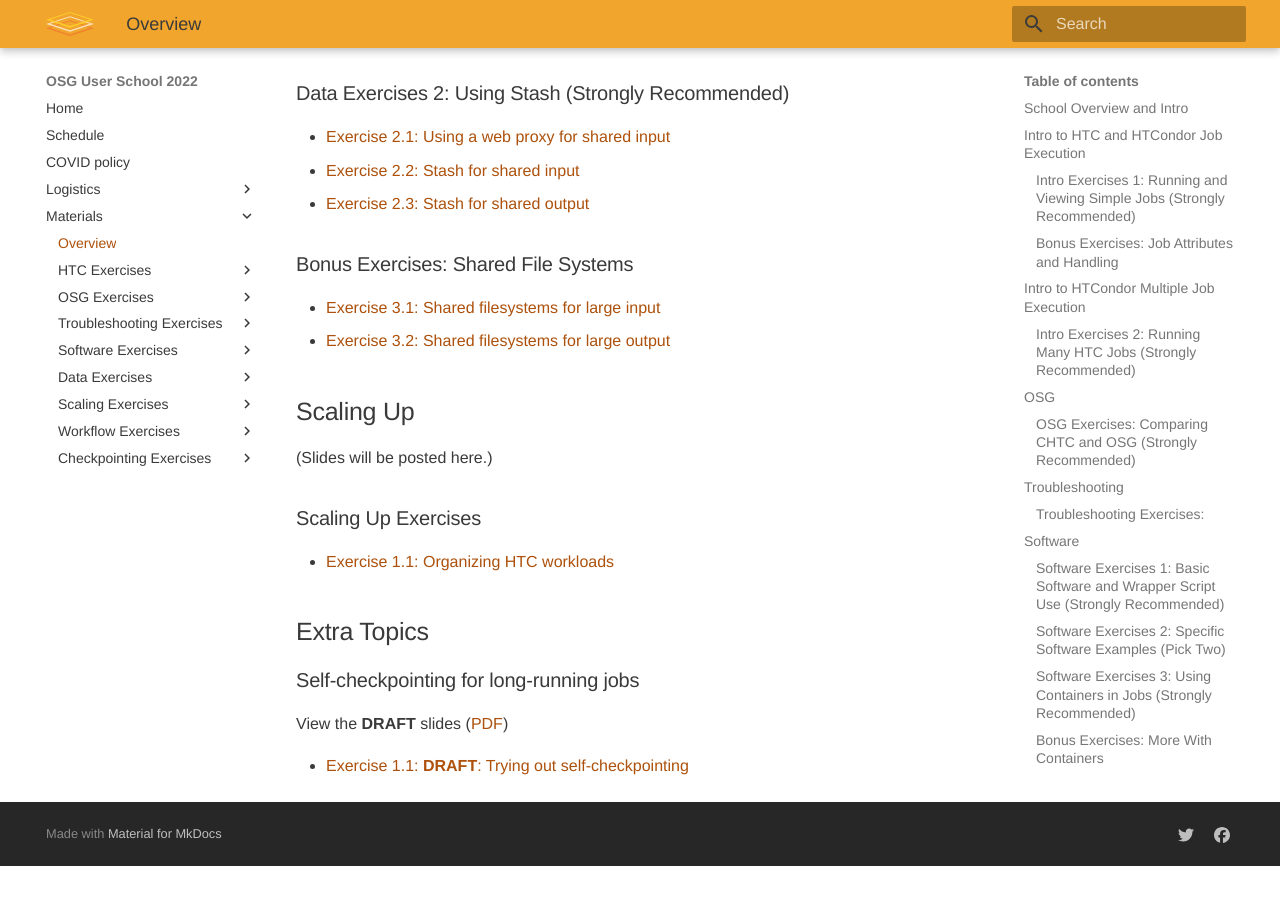
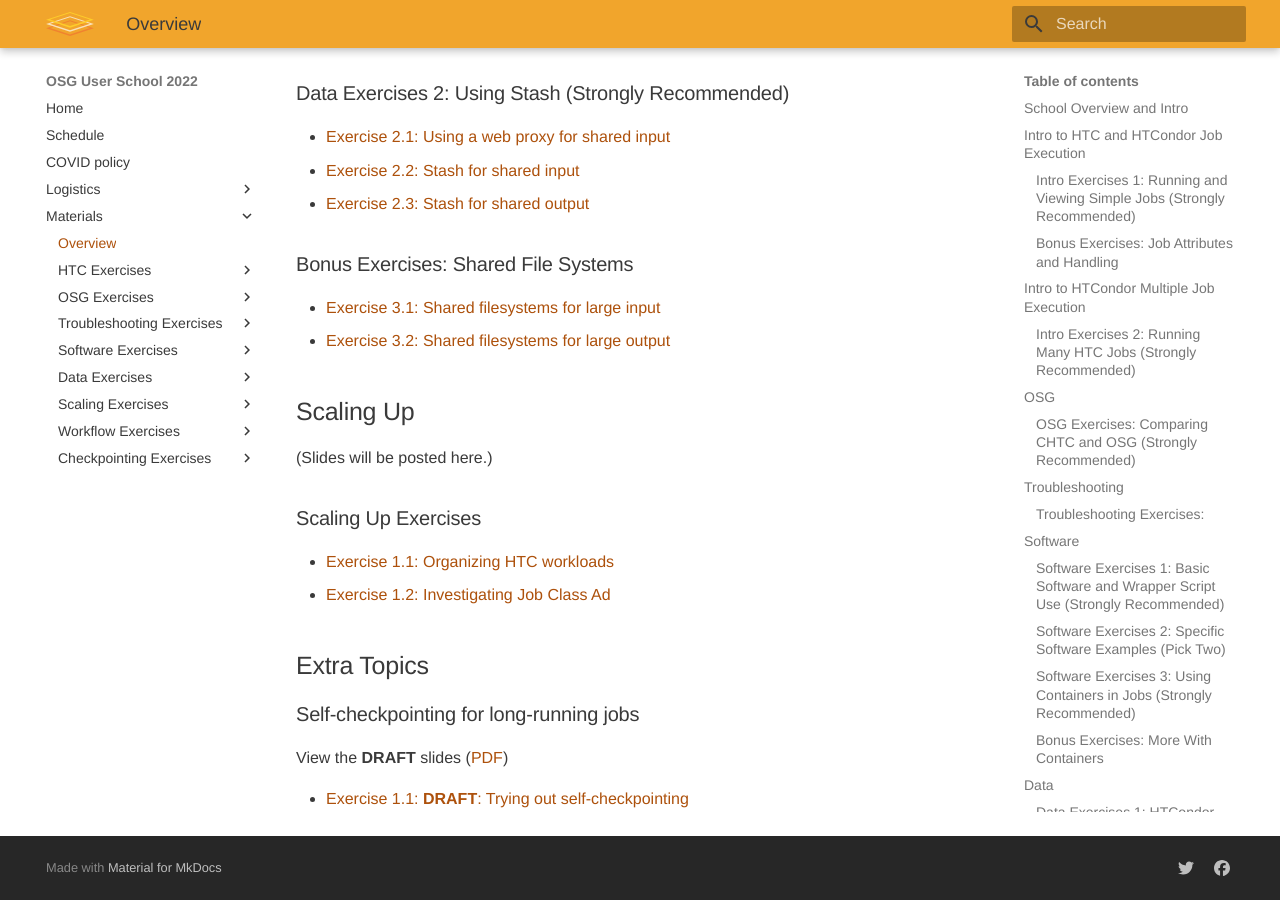
Before and after one commit to showmic09/user-school-2022, an MkDocs documentation site: the page built from docs/materials/index.md, in a window 1280 px wide and 900 px high, scrolled down 2804 px. Built offline with MkDocs 1.6.1 and Material for MkDocs 9.7.7, drawn with Linux system fonts in a browser that asks for light colours; before the commit the page ends 3670 px from its top, so only the background shows below that.

Commit message:
Update index.md

```diff
--- a/docs/materials/index.md
+++ b/docs/materials/index.md
@@ -130,6 +130,7 @@
 ### Scaling Up Exercises
 
 -   [Exercise 1.1: Organizing HTC workloads](scaling/part1-ex1-organization.md)
+-   [Exercise 1.2: Investigating Job Class Ad](scaling/part1-ex2-job-class-ad.md)
 
 ## Extra Topics
 
```
